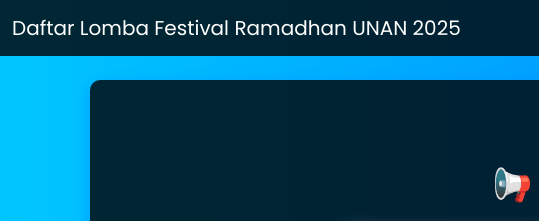
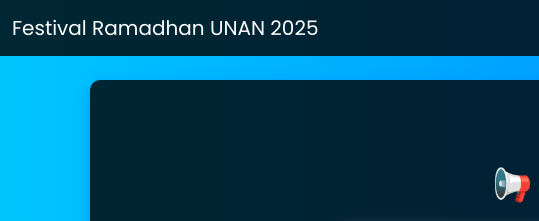
Before and after one commit to nabilmusyarof/festival_ramadhan-unan_2025, a plain HTML site: page index.html in a window 1280 px wide. Shown: the top 221 px of the page, 0-539 px from the left. Drawn offline with nearby package versions, Linux system fonts and the light colour scheme.

Commit message:
Update index.html

```diff
--- a/index.html
+++ b/index.html
@@ -92,7 +92,7 @@
 <body>
     <nav class="navbar navbar-expand-lg navbar-dark">
         <div class="container-fluid">
-            <a class="navbar-brand" href="#">Daftar Lomba Festival Ramadhan UNAN 2025</a>
+            <a class="navbar-brand" href="#">Festival Ramadhan UNAN 2025</a>
         </div>
     </nav>
     <div class="container mt-4">
```
